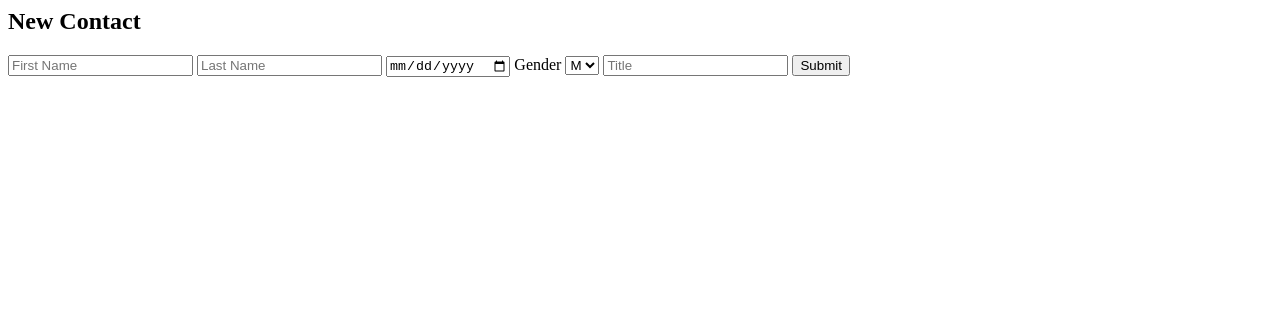
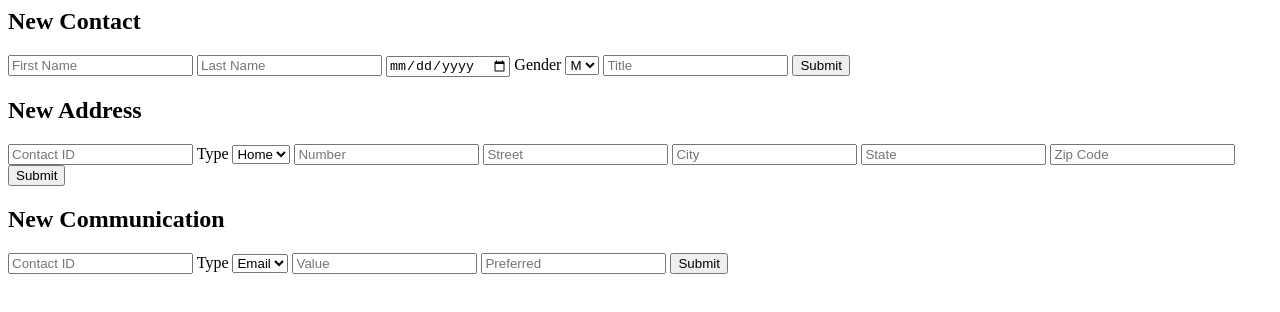
Before and after one commit to Eric15/ms3-contactsAPI, a website: page public/form.html in a window 1280 px wide. Drawn offline with Linux system fonts and the light colour scheme.

Commit message:
Added remaining form HTML

```diff
--- a/public/form.html
+++ b/public/form.html
@@ -17,5 +17,42 @@
                 <button>Submit</button>
             </form>
         </div>
+        <div>
+            <h2>New Address</h2>
+            <form action="/address_create" method="POST" id="address_create">
+                <input type="text" name="ContactID" id="ContactID" placeholder="Contact ID"/>
+                <label for="Type">
+                    Type
+                </label>
+                <select name="Type" id="Type" form="address_create">
+                        <option value="Home">Home</option>
+                        <option value="Work">Work</option>
+                </select>
+                <input type="text" name="Number" id="Number" placeholder="Number"/>
+                <input type="text" name="Street" id="Street" placeholder="Street"/>
+                <input type="text" name="City" id="City" placeholder="City"/>
+                <input type="text" name="State" id="State" placeholder="State"/>
+                <input type="text" name="Zipcode" id="Zipcode" placeholder="Zip Code"/>
+                <button>Submit</button>
+            </form>
+        </div>
+        <div>
+            <h2>New Communication</h2>
+            <form action="/communication_create" method="POST" id="address_create">
+                <input type="text" name="ContactID" id="ContactID" placeholder="Contact ID"/>
+                <label for="Type">
+                    Type
+                </label>
+                <select name="Type" id="Type" form="address_create">
+                        <option value="Email">Email</option>
+                        <option value="Cell">Cell</option>
+                        <option value="Work">Work</option>
+                        <option value="Fax">Fax</option>
+                </select>
+                <input type="text" name="Value" id="Value" placeholder="Value"/>
+                <input type="boolean" name="Preferred" id="Preferred" placeholder="Preferred"/>
+                <button>Submit</button>
+            </form>
+        </div>
     </body>
 </html>
```
